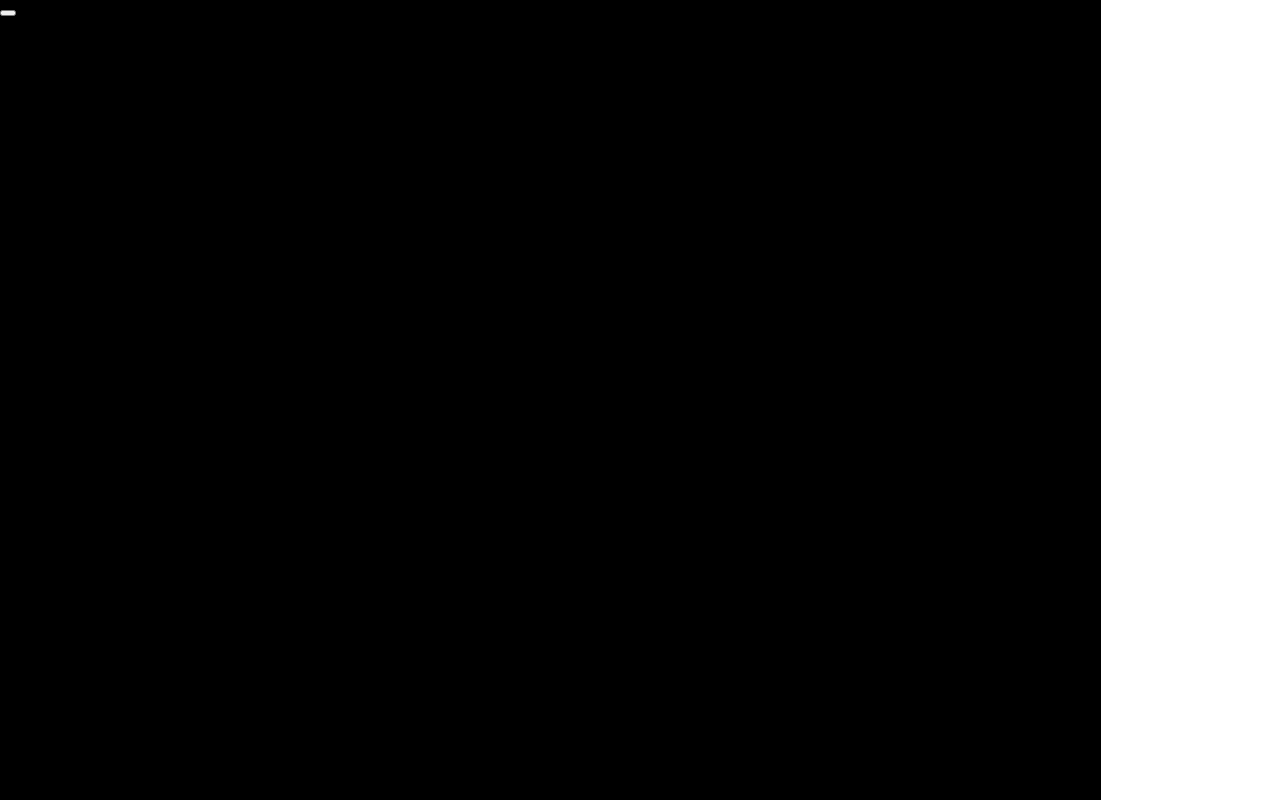
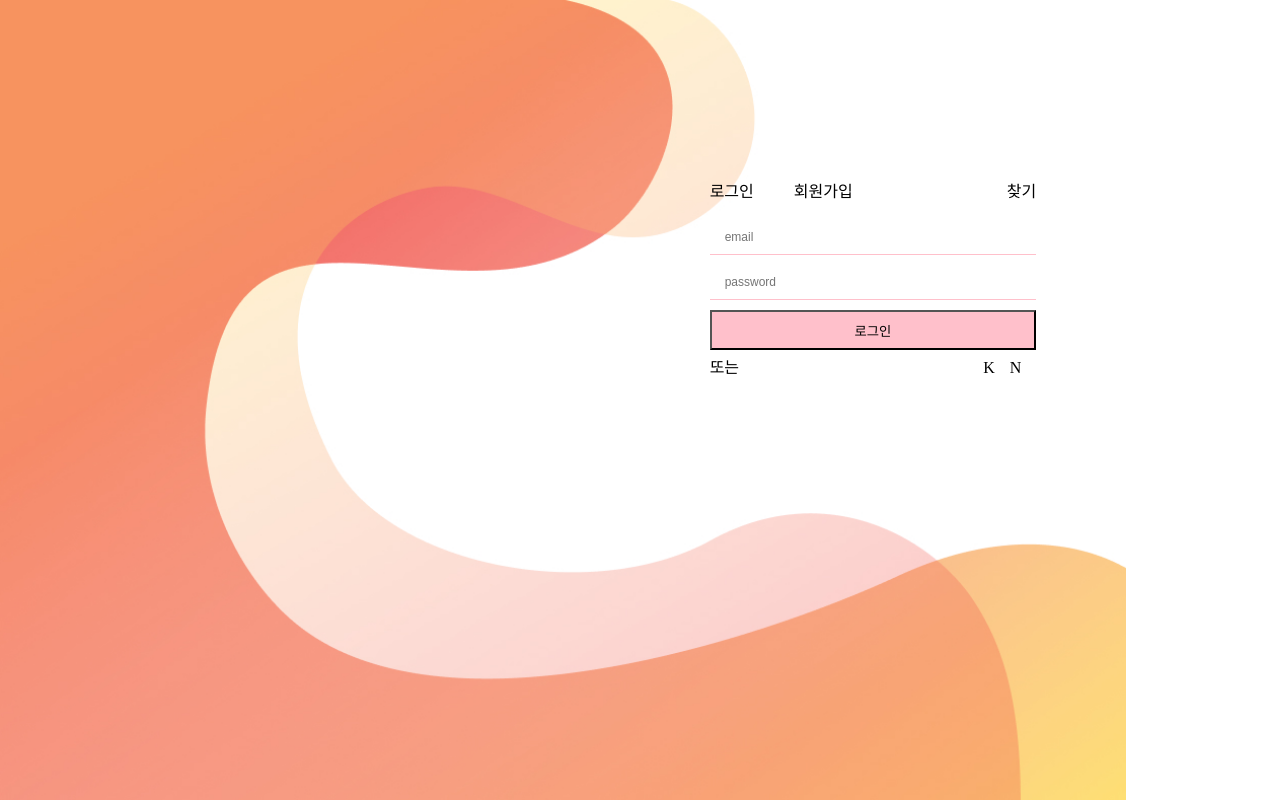
Before and after one commit to Re-Coder-3/front-end, a React (Create React App) app in the folder project/: page /auth in a window 1280 px wide. Built offline with nearby package versions, Linux system fonts and the light colour scheme.

Commit message:
Auth done

```diff
--- /dev/null
+++ b/project/src/Hooks/useInput.js
@@ -0,0 +1,14 @@
+import { useState } from "react";
+
+export default (defaultValue) => {
+  const [value, setValue] = useState(defaultValue);
+
+  const onChange = (e) => {
+    const {
+      target: { value },
+    } = e;
+    setValue(value);
+  };
+
+  return { value, onChange, setValue };
+};
--- /dev/null
+++ b/project/src/component/Input.js
@@ -0,0 +1,40 @@
+import React from "react";
+import PropTypes from "prop-types";
+import styled from "styled-components";
+
+const InputBox = styled.input`
+  border: 0;
+  height: 35px;
+  font-size: 12px;
+  padding: 0px 15px;
+  color: grey;
+  border-bottom: 1px solid pink;
+`;
+
+const Input = ({
+  placeholder,
+  required = true,
+  value,
+  onChange,
+  type = "text",
+  className,
+}) => (
+  <InputBox
+    className={className}
+    placeholder={placeholder}
+    required={required}
+    value={value}
+    onChange={onChange}
+    type={type}
+  />
+);
+
+Input.propTypes = {
+  placeholder: PropTypes.string.isRequired,
+  required: PropTypes.bool,
+  value: PropTypes.string.isRequired,
+  onChange: PropTypes.func.isRequired,
+  type: PropTypes.string,
+};
+
+export default Input;
--- a/project/src/page/Auth.js
+++ b/project/src/page/Auth.js
@@ -1,37 +1,119 @@
-import React from "react";
+import React, { useState } from "react";
 import styled from "styled-components";
+import AuthImage from "../img/Auth.jpg";
+import useInput from "../Hooks/useInput";
+import Input from "../component/Input";
 
 const Container = styled.div`
   width: 100%;
   height: 100vh;
   max-width: 1440;
+  padding-right: 12%;
 `;
 
 const Wrapper = styled.div`
-  width: 86%;
+  width: 100%;
   height: 100%;
-  background-color: black;
+  background: url(${AuthImage}) no-repeat center center;
+  background-size: cover;
+  position: relative;
 `;
 
-const AuthWrapper = styled.div``;
+const AuthWrapper = styled.div`
+  position: absolute;
+  right: 8%;
+  top: 23%;
+  width: 29%;
+  height: 30%;
+`;
 
-const AuthHeader = styled.div``;
+const AuthHeader = styled.div`
+  width: 100%;
+  display: flex;
+  justify-content: space-between;
+  & > div:nth-child(2) {
+    margin-right: 35%;
+  }
+  margin-bottom: 20px;
+`;
 
-const InputWrapper = styled.div``;
+const InputWrapper = styled.div`
+  width: 100%;
+  display: flex;
+  flex-direction: column;
+  margin-bottom: 10px;
+  & > input:not(:last-child) {
+    margin-bottom: 10px;
+  }
+`;
 
-const Button = styled.button``;
+const Button = styled.button`
+  width: 100%;
+  height: 40px;
+  background-color: pink;
+  cursor: pointer;
+  color: black;
+`;
 
-const SocialAuth = styled.div``;
+const SocialAuth = styled.div`
+  margin-top: 10px;
+  display: flex;
+  justify-content: space-between;
+`;
+
+const BtnWrapper = styled.div`
+  display: flex;
+  & > div {
+    margin-right: 15px;
+  }
+`;
 
 const Auth = () => {
+  const [formType, setFormType] = useState("login");
+  console.log(formType);
+  const username = useInput("");
+  const email = useInput("");
+  const password = useInput("");
+
   return (
     <Container>
       <Wrapper>
         <AuthWrapper>
-          <AuthHeader></AuthHeader>
-          <InputWrapper></InputWrapper>
-          <Button></Button>
-          <SocialAuth></SocialAuth>
+          <AuthHeader>
+            <div onClick={() => setFormType("login")}>로그인</div>
+            <div onClick={() => setFormType("auth")}>회원가입</div>
+            <div onClick={() => setFormType("find")}>찾기</div>
+          </AuthHeader>
+          <InputWrapper>
+            {formType === "login" ? (
+              <>
+                <Input placeholder={"email"} {...email} />
+                <Input placeholder={"password"} {...password} />{" "}
+              </>
+            ) : formType === "auth" ? (
+              <>
+                <Input placeholder={"username"} {...username} />
+                <Input placeholder={"email"} {...email} />
+                <Input placeholder={"password"} {...password} />{" "}
+              </>
+            ) : (
+              <Input placeholder={"email"} {...email} />
+            )}
+          </InputWrapper>
+          {formType === "login" ? (
+            <Button>로그인</Button>
+          ) : formType === "auth" ? (
+            <Button>회원가입</Button>
+          ) : (
+            <Button>메일로 비밀번호 찾기</Button>
+          )}
+          <SocialAuth>
+            <div>또는</div>
+            <BtnWrapper>
+              <div>K</div>
+              <div>N</div>
+            </BtnWrapper>
+          </SocialAuth>
         </AuthWrapper>
       </Wrapper>
     </Container>
```
